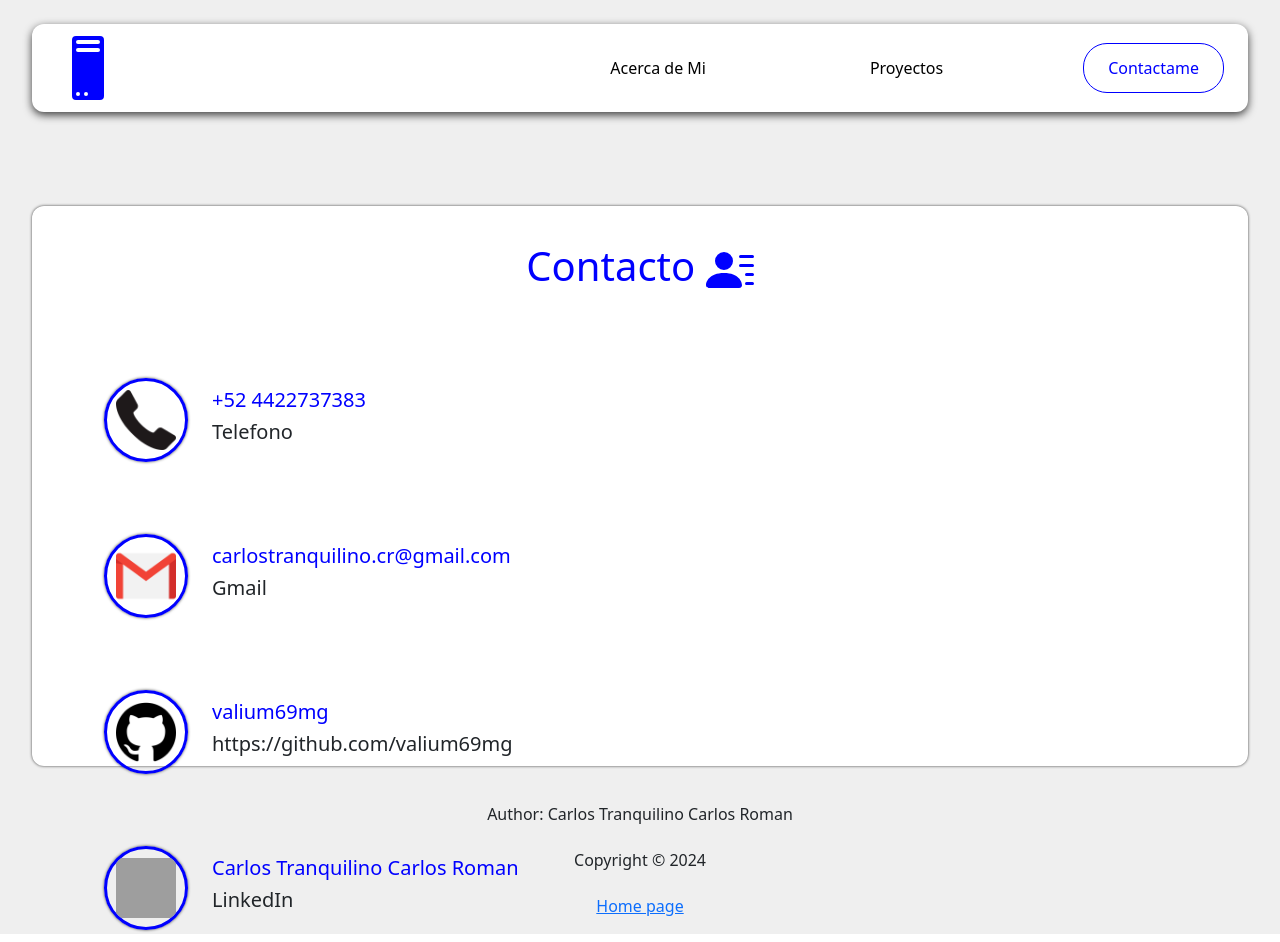
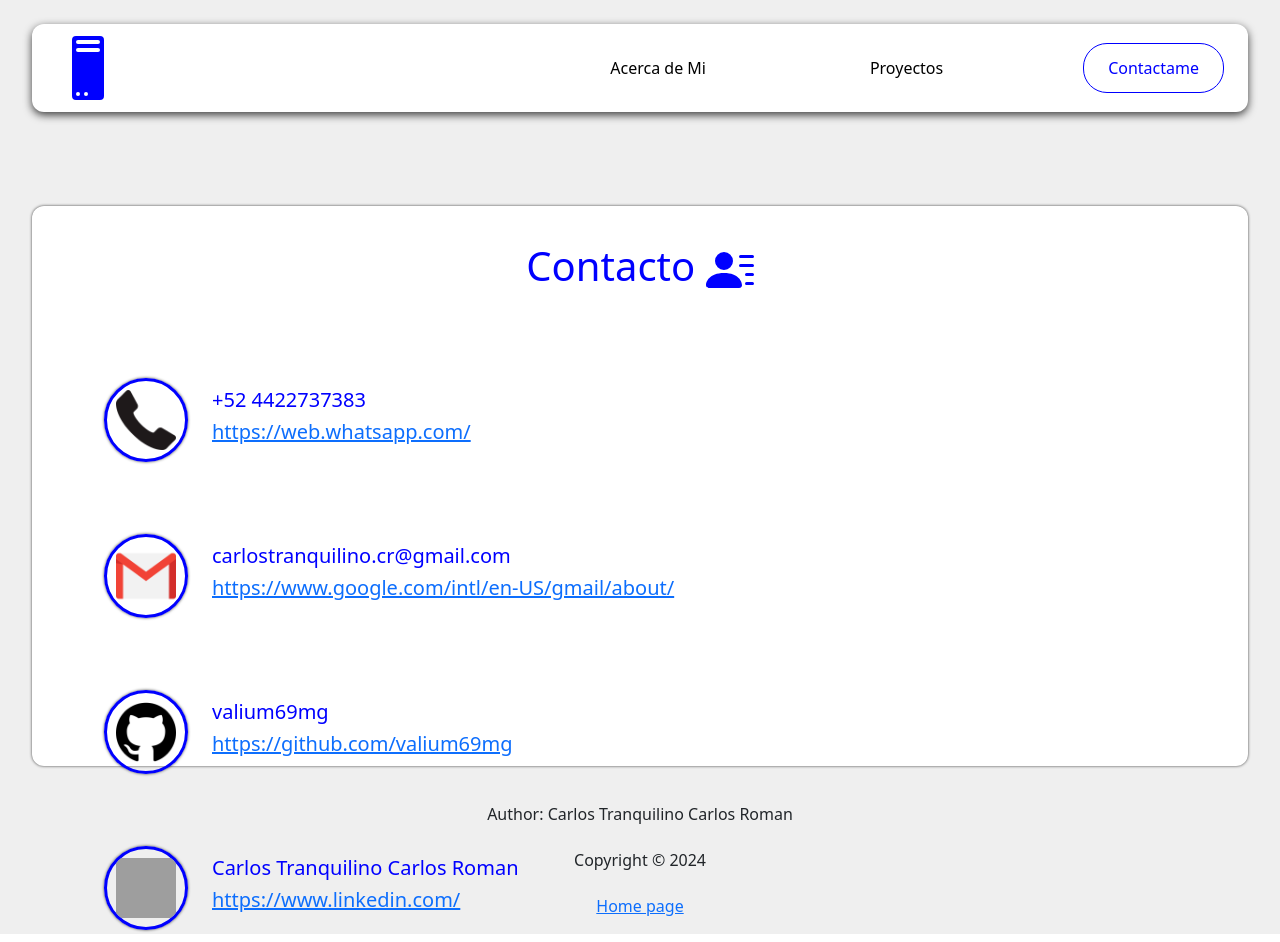
Before and after one commit to valium69mg/carlos_portfolio, a React (Create React App) app: page /contact in a window 1280 px wide. Built offline with nearby package versions, Linux system fonts and the light colour scheme; grey boxes are pictures that could not be loaded.

Commit message:
Add cv and links to the contact page

```diff
--- a/src/App.js
+++ b/src/App.js
@@ -14,7 +14,7 @@ import wordpresslogo from "./images/wordpresslogo.png";
 import nodejslogo from "./images/nodejs-logo.png";
 import linuxlogo from "./images/linuxlogo.png";
 import djangologo from "./images/django-icon.png";
-import cv from "./blank.pdf";
+import cv from "./cv.pdf";
 import "./styles/home.css";
 import Loader from "./Loader";
 import { useState,useEffect } from "react";
--- a/src/Contact.jsx
+++ b/src/Contact.jsx
@@ -15,12 +15,12 @@ let contacts = [
     {
         "Img": phonelogo,
         "Mail": "+52 4422737383",
-        "Site": "Telefono"
+        "Site": "https://web.whatsapp.com/"
     },
     {
         "Img": gmaillogo,
         "Mail": "carlostranquilino.cr@gmail.com",
-        "Site": "Gmail"
+        "Site": "https://www.google.com/intl/en-US/gmail/about/"
     },
     {
         "Img": githublogo,
@@ -30,7 +30,7 @@ let contacts = [
     {
         "Img": linkedinlogo,
         "Mail": "Carlos Tranquilino Carlos Roman",
-        "Site": "LinkedIn"
+        "Site": "https://www.linkedin.com/"
     }
 ]
 
@@ -41,7 +41,7 @@ function ContactCard(props) {
         </div>
         <div className="infoCard">
             <h2> {props.mail}</h2>
-            <h4> {props.site} </h4>
+            <a target="_blank" rel="noopener noreferrer" href={props.site}> <h4> {props.site} </h4> </a>
         </div>
     </div>
 }
```
Also changed, not shown: 2 other files (tests, documents, lock files or other folders).
